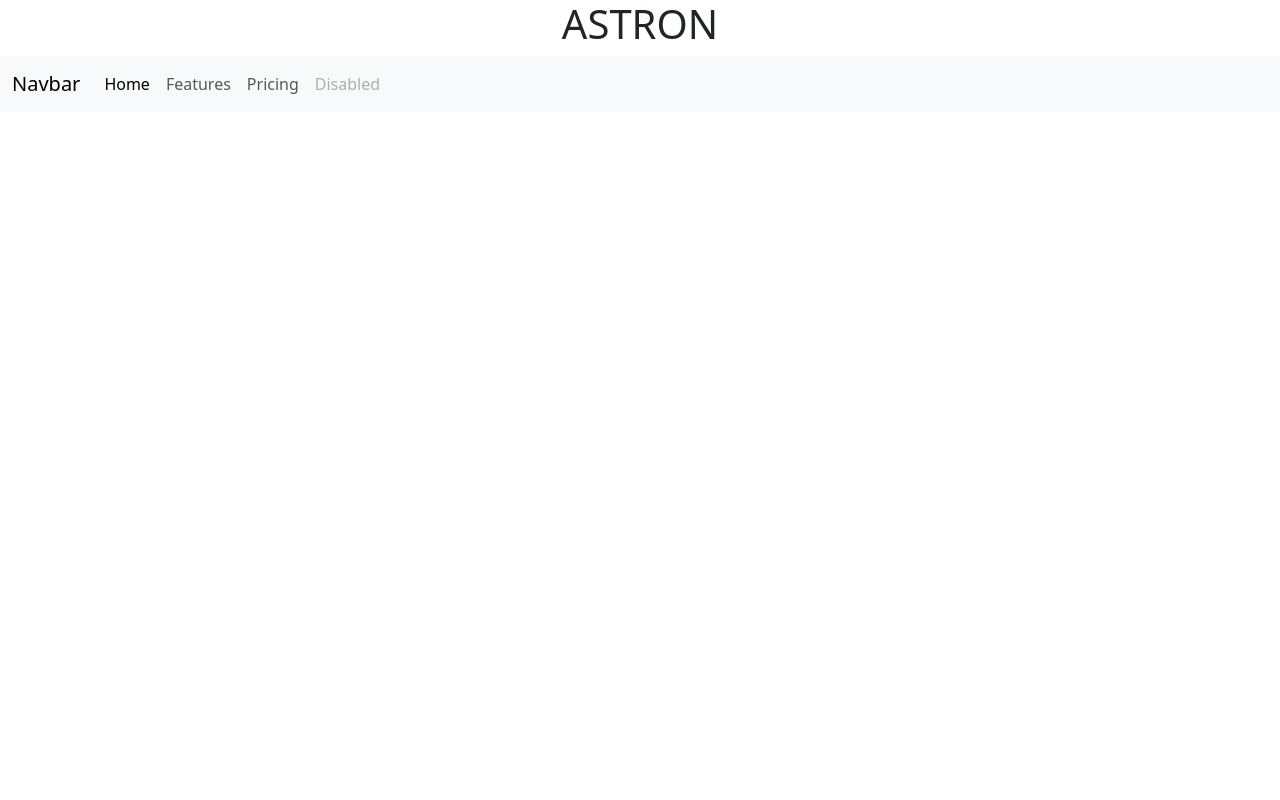
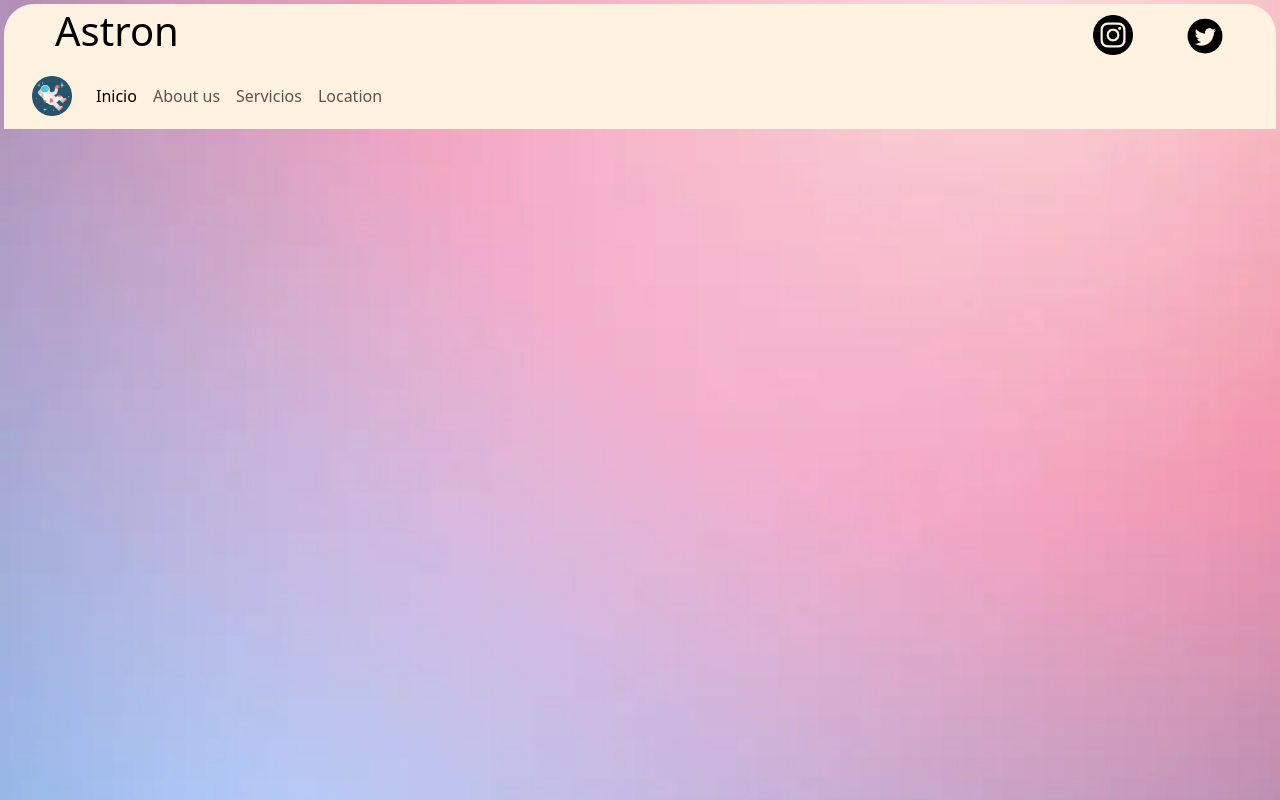
Before and after one commit to so0201/Pre-Entrega2-Ramos, a plain HTML site: page index.html in a window 1280 px wide. Drawn offline with nearby package versions, Linux system fonts and the light colour scheme.

Commit message:
Head y Nav echos

```diff
--- a/css/style.css
+++ b/css/style.css
@@ -1,4 +1,18 @@
 body {
-    margin: 0px;
-    padding: 0px;
+    background-image: url(../img/fondo.webp);
+    background-repeat: no-repeat;
+    background-size: cover;
 }
+header {
+    background-color: rgb(255, 242, 225);
+    color: black;
+    border-top: 3px solid rgba(255, 228, 196, 0);
+    border-left: 3px solid rgba(255, 228, 196, 0);
+    border-right: 3px solid rgba(255, 228, 196, 0);
+    border-top-left-radius: 30px;
+    border-top-right-radius: 30px;
+}
+.navbar {
+    background-color: rgb(255, 242, 225);
+    text-align: justify;
+}
--- a/index.html
+++ b/index.html
@@ -12,31 +12,41 @@
     <link rel="stylesheet" href="css/style.css">
 </head>
 
-<body class="text-center">
+<body class=".container-fluid px-1 py-1">
 
     <header>
-        <h1>ASTRON</h1>
+            <div class="row align-items-center">
+                <div class="col">
+                    <h1 class="mx-5">Astron</h1>
+                </div>
+                <div class="col-auto">
+                    <a class="mx-0" href="https://www.instagram.com/pato._r/"><img src="img/ig.png" alt="ig" width="40px" height="40px"></a>
+                    <a class="mx-5" href="https://twitter.com/s0yunQues0"><img src="img/twt.png" alt="ig" width="40px" height="40px"></a>
+                </div>
+            </div>
     </header>
 
-    <nav class="navbar navbar-expand-lg bg-body-tertiary">
-        <div class="container-fluid">
-          <a class="navbar-brand" href="#">Navbar</a>
-          <button class="navbar-toggler" type="button" data-bs-toggle="collapse" data-bs-target="#navbarNav" aria-controls="navbarNav" aria-expanded="false" aria-label="Toggle navigation">
+
+    <nav class="navbar navbar-expand-lg">
+        <div class="mx-3 container-fluid">
+            <a class="navbar-brand" href="#"><img src="img/astronaut.png" alt="astro" width="40px" height="40px"></a>
+            <button class="navbar-toggler" type="button" data-bs-toggle="collapse" data-bs-target="#navbarNav"
+                aria-controls="navbarNav" aria-expanded="false" aria-label="Toggle navigation">
                 <span class="navbar-toggler-icon"></span>
             </button>
             <div class="collapse navbar-collapse" id="navbarNav">
                 <ul class="navbar-nav">
                     <li class="nav-item">
-                <a class="nav-link active" aria-current="page" href="#">Home</a>
+                        <a class="nav-link active" aria-current="page" href="#">Inicio</a>
                     </li>
                     <li class="nav-item">
-                <a class="nav-link" href="#">Features</a>
+                        <a class="nav-link" href="#">About us</a>
                     </li>
                     <li class="nav-item">
-                <a class="nav-link" href="#">Pricing</a>
+                        <a class="nav-link" href="#">Servicios</a>
                     </li>
                     <li class="nav-item">
-                <a class="nav-link disabled" aria-disabled="true">Disabled</a>
+                        <a class="nav-link" href="#">Location</a>
                     </li>
                 </ul>
             </div>
```
Also changed, not shown: img/fondo.webp (added), img/ig.png (added), img/twt.png (added). Lines whose indentation alone changed are shown as unchanged.
